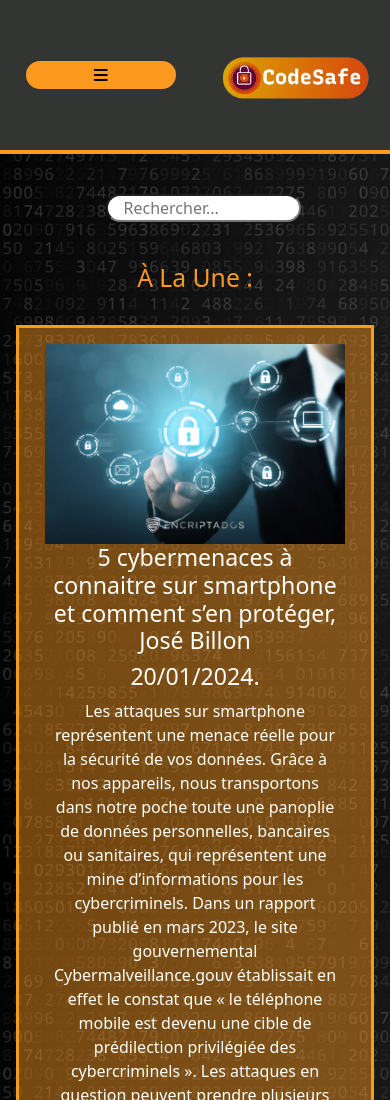
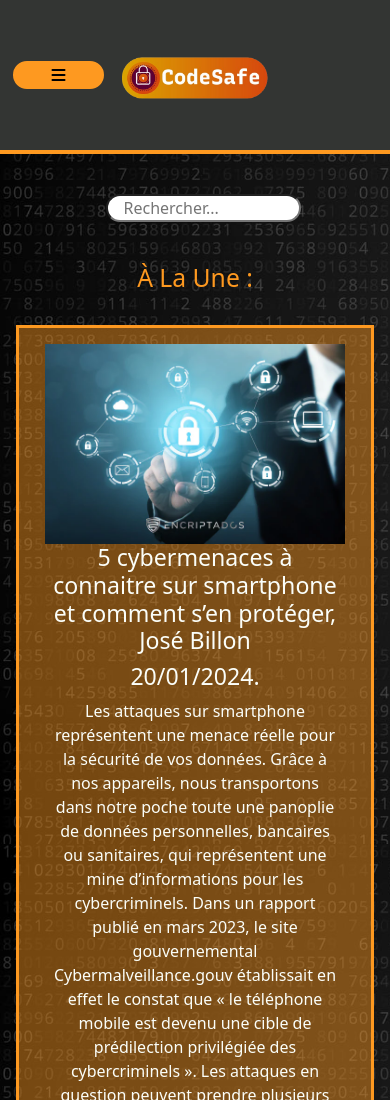
Before and after one commit to alapuly/codeSafe-cybersecurity-blog, a plain HTML site: page code_safe.html in a window 390 px wide. Shown: the top 1100 px of the page. Drawn offline with nearby package versions, Linux system fonts and the light colour scheme.

Commit message:
nav centered (mobile version)

```diff
--- a/style.css
+++ b/style.css
@@ -177,8 +177,13 @@ footer a {
     width: 100%;
   }
 
+  .btn {
+    display: flex;
+    width: 30%;
+  }
+
   .logo2 {
-    width: 100%;
+    width : 40%;
     text-align: center;
   }
 
@@ -236,9 +241,4 @@ footer a {
     display: block;
   }
 
-  .btn {
-    display: block;
-    width: 100%;
-  }
-
 }
```
